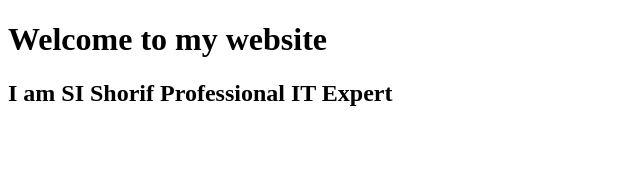
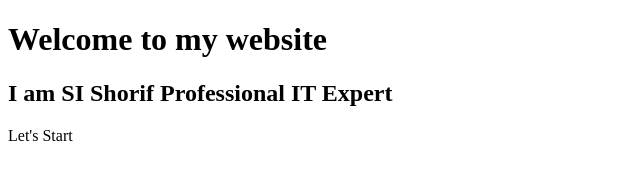
Before and after one commit to developer-shorif/first-website, a plain HTML site: page index.html in a window 1280 px wide. Shown: the full height of the page, 0-640 px from the left. Drawn offline with Linux system fonts and the light colour scheme.

Commit message:
third commit

```diff
--- a/index.html
+++ b/index.html
@@ -10,6 +10,7 @@
 
     <h1>Welcome to my website</h1>
     <h2>I am SI Shorif Professional IT Expert</h2>
+    <p>Let's Start</p>
 
 </body>
 </html>
```
